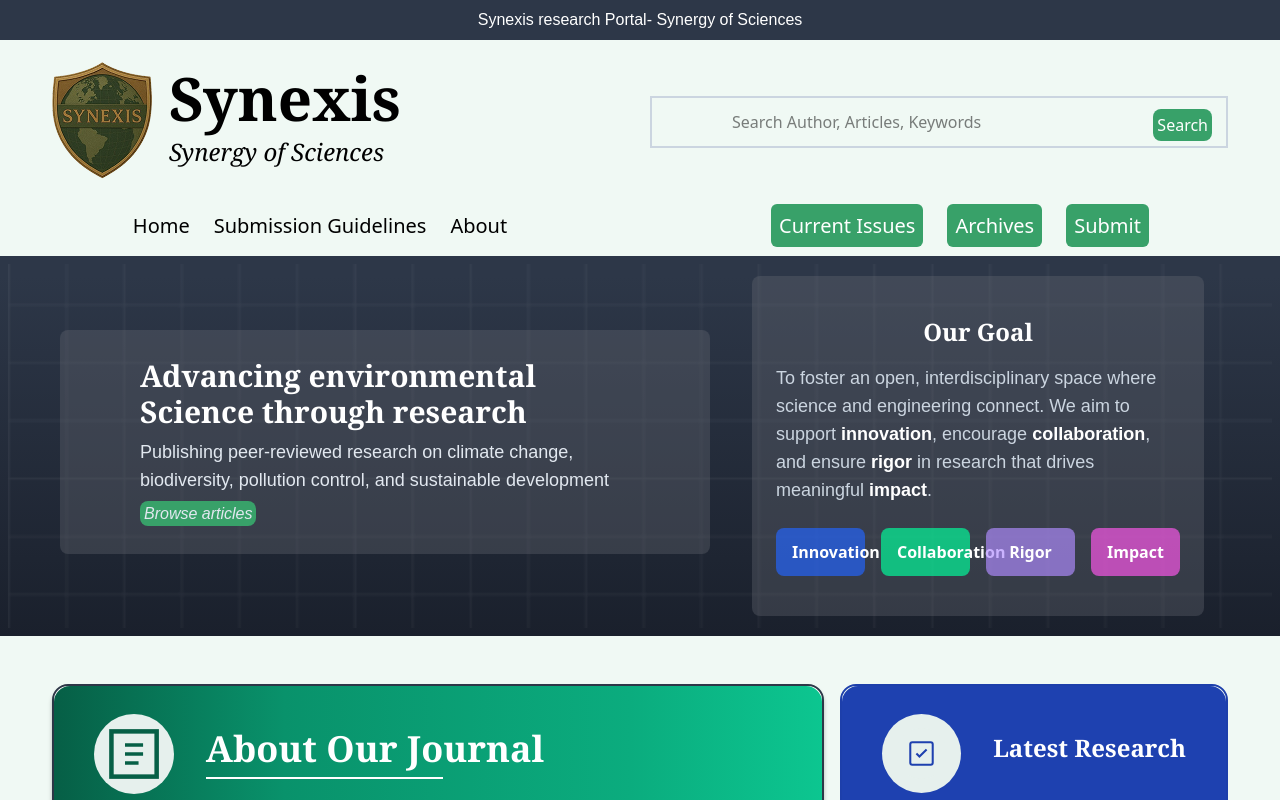
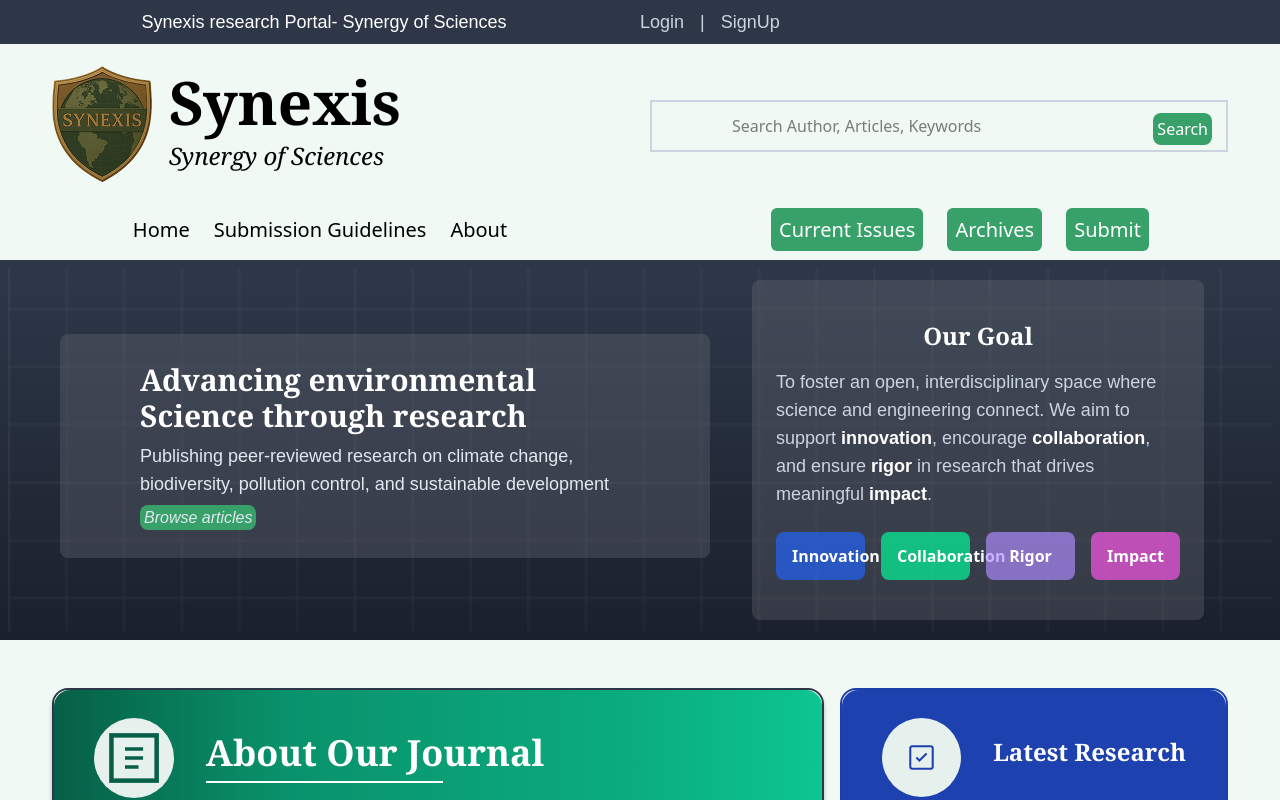
Before and after one commit to shaeelhashmi/Pns, a React (Vite) app: page / in a window 1280 px wide. Shown: the top 800 px of the page. Built offline with nearby package versions, Linux system fonts and the light colour scheme.

Commit message:
Completed with current info

```diff
--- a/src/Components/About/About.tsx
+++ b/src/Components/About/About.tsx
@@ -9,6 +9,7 @@ import Advisory from "./Utils/Advisory"
 import Profile from "./Popups/Profile"
 import data from "../../assets/Data.json"
 import { useEffect, useState } from "react"
+import Page404 from "../Page404"
 
 export default function About() {
   const query = new URLSearchParams(window.location.search).get("author");
@@ -37,11 +38,15 @@ export default function About() {
 
   return (
     <div>
-      {query && matchedProfile ? (
-        // Only show profile if query exists and match is found
+
+      {query ? (
+       matchedProfile ? (
         <div className="my-7 space-y-10">
           <Profile profile={matchedProfile} />
         </div>
+        ) : (
+         <Page404 />
+        )
       ) : (
         // Otherwise show the full About page
         <>
--- a/src/Components/Header/Navbar/Top.tsx
+++ b/src/Components/Header/Navbar/Top.tsx
@@ -90,8 +90,14 @@ export default function Top() {
 
   return (
     <nav className=''>
-      <div className="bg-[#2D3748] p-2 text-white text-center font-arial">
-        <p className='md:text-base text-sm'>Synexis research Portal- Synergy of Sciences</p>
+      <div className="bg-[#2D3748] p-2 text-white text-center font-arial grid grid-cols-1 md:grid-cols-2 gap-y-2">
+        <p className='md:text-lg text-base'>Synexis research Portal- Synergy of Sciences</p>
+        <div className='flex font-arial md:text-lg text-base text-[#CBD5E0] gap-4 md:justify-start justify-center'>
+            <a href='https://synexisjournal.com/online/index.php/synexis/login' target='_blank'>Login</a>
+            <span>|</span>
+               <a href='https://synexisjournal.com/online/index.php/synexis/user/register' target='_blank'>SignUp</a>
+        </div>
+
       </div>
       <div className='grid grid-cols-1 lg:grid-cols-2 place-content-center items-center justify-center m-5 md:mx-13 mx-3 gap-5'>
         <div>
--- a/src/Components/Page404.tsx
+++ b/src/Components/Page404.tsx
@@ -1,14 +1,14 @@
 
 export default function Page404() {
   return (
-    <div className="bg-gradient-to-r from-[#047957] via-green-400 to-[#047957] p-1 rounded-xl shadow-lg my-20">
+    <div className="bg-gradient-to-r from-[#047957] via-green-400 to-[#047957] bg-[#047957] p-1 rounded-xl shadow-lg my-20">
     <div className="bg-white rounded-xl px-12 py-10 flex flex-col items-center ">
       <h1 className="text-7xl font-bold text-black mb-4">404</h1>
       <h2 className="text-2xl font-semibold mb-2 text-[#047957]">Page Not Found</h2>
       <p className="text-black mb-6 text-center max-w-md">
         The page you’re looking for doesn’t exist or has been moved.
       </p>
-      <a href="/" className="inline-block mt-2 px-6 py-3 rounded-lg font-medium text-white bg-gradient-to-r from-[#047957] via-green-400 to-[#047957] hover:from-green-400 hover:to-[#047957] transition-all duration-200">
+      <a href="/" className="inline-block mt-2 px-6 py-3 rounded-lg font-medium text-white  bg-[#38A169] hover:bg-[#4c8969] transition-all duration-500">
         Go Home
       </a>
     </div>
```
